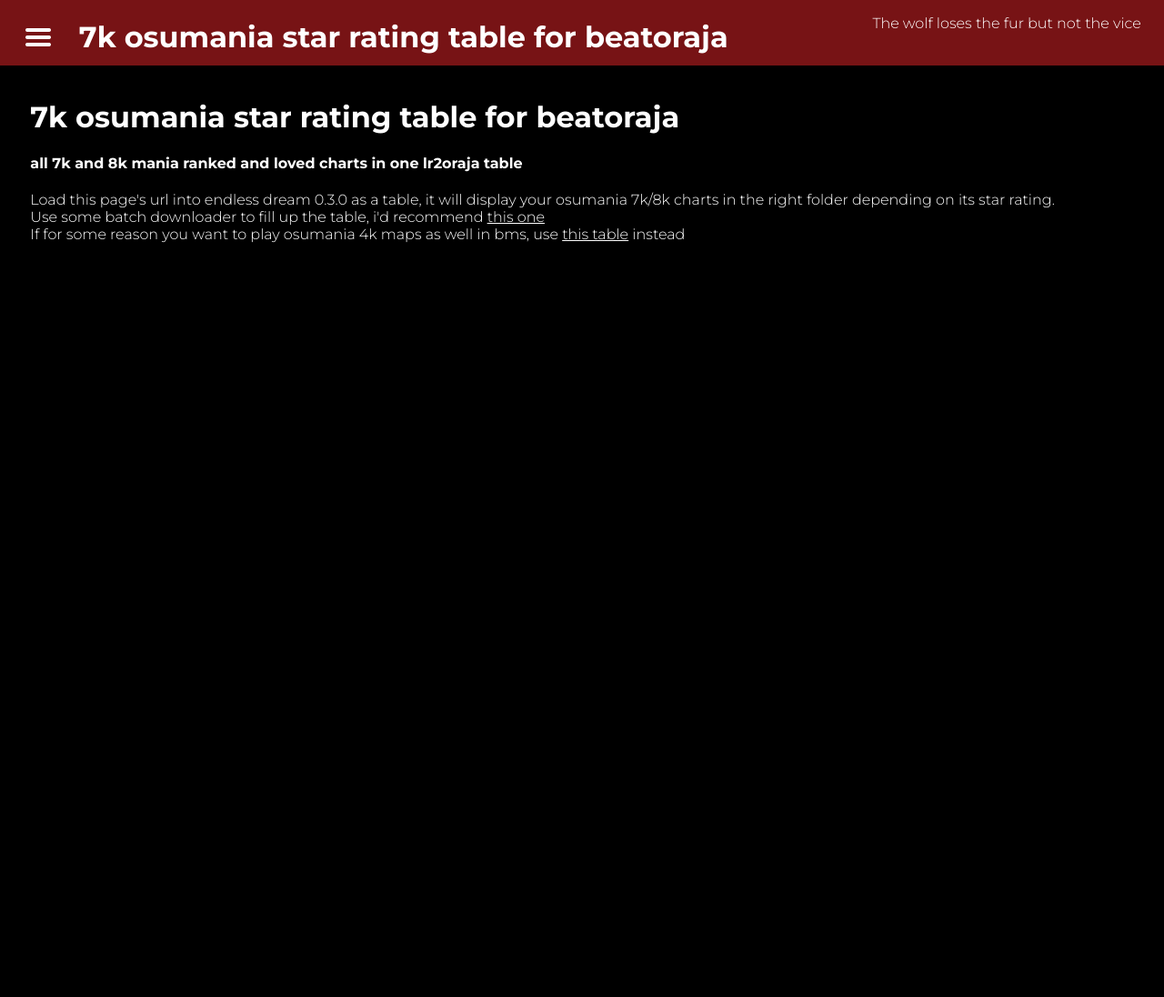
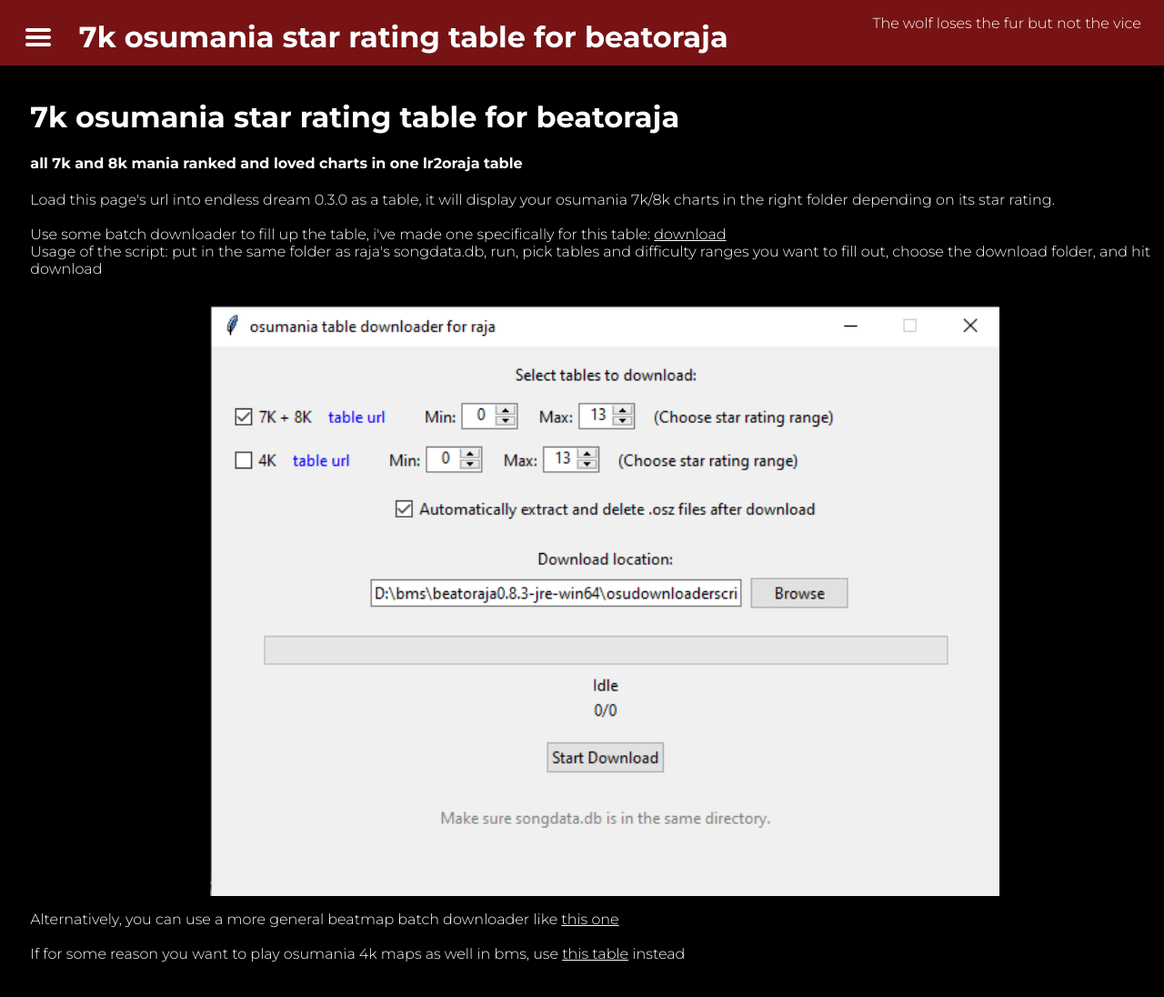
Before and after one commit to air-afother/osu-table, a plain HTML site: page index.html in a window 1280 px wide. Shown: the whole page at 91% size. Before the commit the page ends 808 px from the top, so only its background shows below. Drawn offline with Linux system fonts and the light colour scheme.

Commit message:
Update index.html

```diff
--- a/index.html
+++ b/index.html
@@ -139,9 +139,9 @@ footer {
 
     <h1>7k osumania star rating table for beatoraja</h1>
 	<h4>all 7k and 8k mania ranked and loved charts in one lr2oraja table</h4>
-	<p>Load this page's url into endless dream 0.3.0 as a table, it will display your osumania 7k/8k charts in the right folder depending on its star rating. <br>
-	Use some batch downloader to fill up the table, i'd recommend <a href="https://github.com/nzbasic/batch-beatmap-downloader" target="_blank">this one</a><br>
-	If for some reason you want to play osumania 4k maps as well in bms, use <a href="https://air-afother.github.io/osu-table/index4k.html" target="_blank">this table</a> instead
+	<p>Load this page's url into endless dream 0.3.0 as a table, it will display your osumania 7k/8k charts in the right folder depending on its star rating. <br> <br>
+	Use some batch downloader to fill up the table, i've made one specifically for this table: <a href="https://air-afother.github.io/osu-table/osutableGUI.exe" target="_blank">download</a><br>
+	Usage of the script: put in the same folder as raja's songdata.db, run, pick tables and difficulty ranges you want to fill out, choose the download folder, and hit download
 	</p>
 
 
@@ -149,8 +149,11 @@ footer {
     <img src="images/bmsa-s5-samba-lower.jpg" alt="s5 sr poster" style="width:45%;display:block;margin-top:15px;display:inline-block;vertical-align: middle;"">
     <img src="images/bmsa-s5-samba-upper.jpg" alt="s5 sl poster" style="width:45%;margin-left:2%;display:block;margin-top:15px;display:inline-block;vertical-align: middle;""> -->
 
-     <!--  quella singola larga <img src="images/scoreattackposter@3x.png" alt="s5 sl poster" style="width:70%;margin-left:2%;display:block;margin-top:15px;display:inline-block;vertical-align: middle;""> -->
+     <img src="images/scriptscreenshot.png" alt="s5 sl poster" style="width:70%;margin-left:2%;display:block;margin-top:15px;display:inline-block;vertical-align: middle;"">
 </div>
+
+	<p>Alternatively, you can use a more general beatmap batch downloader like <a href="https://github.com/nzbasic/batch-beatmap-downloader" target="_blank">this one</a><br> <br>
+	 If for some reason you want to play osumania 4k maps as well in bms, use <a href="https://air-afother.github.io/osu-table/index4k.html" target="_blank">this table</a> instead</p>
 
 <div class="regole" style="padding-bottom:5em;">
 
```
